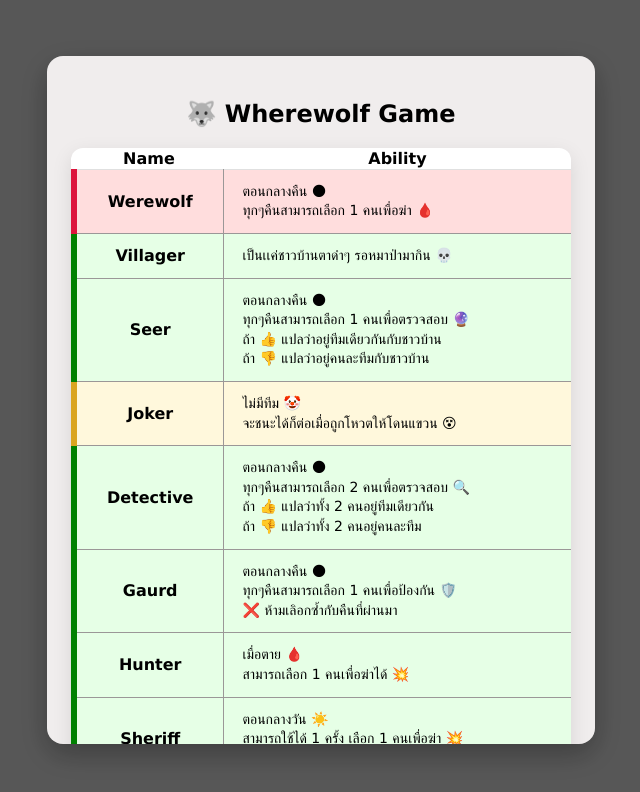
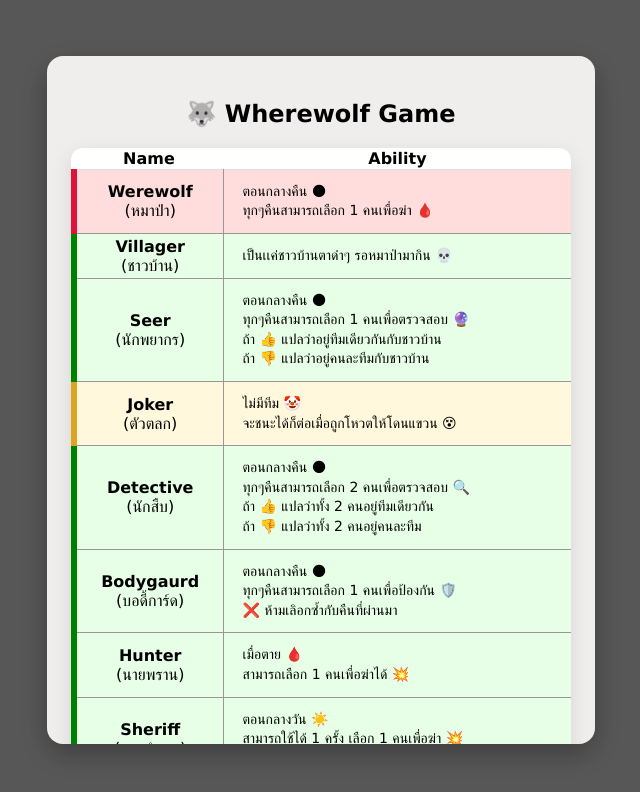
Before and after one commit to poomravint/Werewolf-Game, a React (Vite) app: page / in a window 1280 px wide. Both pictures are taken after a click on the picture 815 px from the left and 80 px from the top of the page. Shown: the top 792 px of the page, without its empty margins (319-959 px from the left). Built offline with nearby package versions, Linux system fonts and the light colour scheme.

Commit message:
Add Thai role name

```diff
--- a/src/components/Dmbox.jsx
+++ b/src/components/Dmbox.jsx
@@ -1,7 +1,9 @@
 import { use, useState } from "react";
 import "./Dmbox.css";
 import { getRoleClass } from "./roleUtils";
+import { getThaiName } from "./roleUtils";
 import SequencePopup from "./SequencePopup";
+
 
 const Dmbox = ({ result, showdmbutton }) => {
   const [buttonStatus, setButtonStatus] = useState(false);
@@ -107,7 +109,7 @@ const Dmbox = ({ result, showdmbutton }) => {
                       <span className="status-icon lover">❤️</span>
                     )}
                   </td>
-                  <td className="col-role">{player.role}</td>
+                  <td className="col-role">{player.role}<br/>({getThaiName(player.role)})</td>
                   <td className="col-flag">
                     ☠️
                     <input
--- a/src/components/RolePopup.jsx
+++ b/src/components/RolePopup.jsx
@@ -2,6 +2,9 @@ import "./RolePopup.css";
 import { roles } from "./roleUtils";
 import { getRoleClass } from "./roleUtils";
 import { getRoleAbility } from "./roleUtils";
+import { getThaiName } from "./roleUtils";
+
+
 
 const RolePopup = ({ onClose }) => {
   return (
@@ -20,7 +23,7 @@ const RolePopup = ({ onClose }) => {
             {Object.keys(roles).map((role) => (
               <tr key={role}>
 
-                <td className={`${getRoleClass(role)}`}><strong>{role}</strong></td>
+                <td className={`${getRoleClass(role)}`}><strong>{role}</strong><br />({getThaiName(role)})</td>
                 <td className={`ability-cell ${getRoleClass(role)}`}>{getRoleAbility(role)}</td>
               </tr>
             ))}
--- a/src/components/Rolebox.jsx
+++ b/src/components/Rolebox.jsx
@@ -1,35 +1,14 @@
 import { useState } from "react";
 import "./Rolebox.css";
-
+import { roles } from "./roleUtils"
 import { getRoleClass } from "./roleUtils";
 
 const Rolebox = ({ Grouprole, setGroupRole }) => {
   const [role, setRole] = useState("");
   const [deletingIndex, setdeletingIndex] = useState(null);
 
-  const roleOptions = [
-    "Villager",
-    "Werewolf",
-    "Seer",
-    "Joker",
-    "Detective",
-    "Gaurd",
-    "Hunter",
-    "Sheriff",
-    "Wolfcub",
-    "Cupid",
-    "Strongman",
-    "Silent",
-    "Priest",
-    "Nakron_guy",
-    "Serial_killer",
-    "Wolf_Hunter",
-    "Wolf_Witch",
-    "Wolf_Leader"
-
-
-  ];
-
+  //* Fetch all role from Roles
+const roleOptions = Object.keys(roles)
 
 
   const handleAddRole = () => {
--- a/src/components/SequencePopup.jsx
+++ b/src/components/SequencePopup.jsx
@@ -3,6 +3,7 @@ import "./RolePopup.css";
 import { ROLE_SEQUENCE } from "./roleUtils";
 import { getRoleClass } from "./roleUtils";
 import { getRoleAbility } from "./roleUtils";
+import { getThaiName } from "./roleUtils";
 
 const SequencePopup = ({ onClose, result }) => {
   console.log(result);
@@ -27,7 +28,7 @@ const SequencePopup = ({ onClose, result }) => {
           <tbody>
             {sequenceToShow.map((item, index) => (
               <tr key={index}>
-                <td className={`${getRoleClass(item.role)}`}><strong>{item.role}</strong></td>
+                <td className={`${getRoleClass(item.role)}`}><strong>{item.role}</strong><br />({getThaiName(item.role)})</td>
                 <td className={`ability-cell ${getRoleClass(item.role)}`}>{item.ability}</td>
               </tr>
             ))}
--- a/src/components/Showmatching.css
+++ b/src/components/Showmatching.css
@@ -51,3 +51,26 @@
 .card-back {
   transform: rotateY(180deg);
 }
+
+.role-info {
+  display: flex;
+  flex-direction: column;
+  align-items: center;
+  margin-bottom: 10px; /* 🔥 ระยะห่างจากชื่อคน */
+}
+
+.role-info h3 {
+  margin: 10;
+  font-size: 18px;
+}
+
+.role-info h5 {
+  margin: 4px 0 0 0; /* 🔥 ชิด h3 */
+  font-size: 14px;
+  font-weight: normal;
+}
+
+.player-name {
+  margin-top: 8px;
+  font-size: 14px;
+}
--- a/src/components/roleUtils.js
+++ b/src/components/roleUtils.js
@@ -1,88 +1,120 @@
 export const roles = {
   Werewolf: {
+    thainame: "หมาป่า",
     className: "role-bad",
     ability: "ตอนกลางคืน 🌑 \nทุกๆคืนสามารถเลือก 1 คนเพื่อฆ่า 🩸",
   },
   Villager: {
+    thainame: "ชาวบ้าน",
     className: "role-good",
     ability: "เป็นเเค่ชาวบ้านตาดำๆ รอหมาป่ามากิน 💀",
   },
   Seer: {
+    thainame: "นักพยากร",
     className: "role-good",
     ability:
       "ตอนกลางคืน 🌑 \nทุกๆคืนสามารถเลือก 1 คนเพื่อตรวจสอบ 🔮\nถ้า 👍 แปลว่าอยู่ทีมเดียวกันกับชาวบ้าน\nถ้า 👎 แปลว่าอยู่คนละทีมกับชาวบ้าน ",
   },
   Joker: {
+    thainame: "ตัวตลก",
     className: "role-special",
     ability: "ไม่มีทีม 🤡 \nจะชนะได้ก็ต่อเมื่อถูกโหวตให้โดนแขวน 😵",
   },
   Detective: {
+    thainame: "นักสืบ",
     className: "role-good",
     ability:
       "ตอนกลางคืน 🌑 \nทุกๆคืนสามารถเลือก 2 คนเพื่อตรวจสอบ 🔍\nถ้า 👍 แปลว่าทั้ง 2 คนอยู่ทีมเดียวกัน\nถ้า 👎 แปลว่าทั้ง 2 คนอยู่คนละทีม",
   },
-  Gaurd: {
+  Bodygaurd: {
+    thainame: "บอดี้การ์ด",
     className: "role-good",
     ability:
       "ตอนกลางคืน 🌑 \nทุกๆคืนสามารถเลือก 1 คนเพื่อป้องกัน 🛡️ \n❌ ห้ามเลิอกซ้ำกับคืนที่ผ่านมา",
   },
   Hunter: {
+    thainame: "นายพราน",
     className: "role-good",
     ability: "เมื่อตาย 🩸\nสามารถเลือก 1 คนเพื่อฆ่าได้ 💥",
   },
   Sheriff: {
+    thainame: "นายอำเภอ",
     className: "role-good",
     ability:
       "ตอนกลางวัน ☀️\nสามารถใช้ได้ 1 ครั้ง เลือก 1 คนเพื่อฆ่า 💥\n❗ถ้าคนที่ถูกฆ่าเป็นชาวบ้าน Sheriff จะตายด้วย 😵",
   },
   Wolfcub: {
+    thainame: "ลูกหมาป่า",
     className: "role-bad",
     ability:
       "เมื่อตาย 🩸\nใช้ได้ครั้งเดียวจะทำให้ทีมหมาป่าสามารถฆ่าเพิ่มได้ 1 คน 💀\n❗ถ้า Wolfcub เป็นหมาเพียงตัวเดียว จะทำถูกเปลี่ยนให้กลายเป็น Werewolf 🐺",
   },
   Cupid: {
+    thainame: "คิวปิด",
     className: "role-good",
     ability:
       "ก่อนวันแรก 🌞\nเลือก 2 คนเพื่อเป็นคู่รักกัน 💗\nถ้าคู่รักคนใดคนหนึ่งตาย จะต้องตายทั้งคู่ 💔",
   },
   Strongman: {
+    thainame: "คนถึก",
     className: "role-good",
     ability: "ตอนกลางคืน 🌑 \nถ้าถูกฆ่า จะไปตายในคืนถัดไป 😵",
   },
   Silent: {
+    thainame: "ไซเลนท์",
     className: "role-good",
     ability: "ตอนกลางคืน 🌑 \nเลือก 1 คนเพื่อใบ้ 🔇",
   },
   Priest: {
+    thainame: "บาทหลวง",
     className: "role-good",
     ability:
       "ตอนกลางคืน 🌑 \nถ้าโดนหมาป่าฆ่า 🩸 \nจะทำให้คืนถัดไปหมาป่าไม่สามารถฆ่าใครได้ ❌",
   },
   Nakron_guy: {
+    thainame: "คนคอน",
     className: "role-good",
     ability:
       "ตอนกลางวัน ☀️ \nใช้ได้ครั้งเดียว ถ้าใครสงสัยคุณ ❓\nคุณสามารถหยิบปืนเพื่อยิงเขาได้เลย 💥",
   },
   Serial_killer: {
+    thainame: "นักฆ่าต่อเนื่อง",
     className: "role-special",
     ability:
       "ตอนกลางคืน 🌑\nทุกๆคืนสามารถเลือก 1 คนเพื่อฆ่า 🔪\n❗ถ้าเริ่มวันใหม่เเล้วคนที่คุณเลือกฆ่าไม่ตาย \nคุณจะตายเอง 😵",
   },
   Wolf_Hunter: {
+    thainame: "นักล่าหมาป่า",
     className: "role-good",
     ability:
       "ตอนกลางคืน 🌑\nถ้าคุณถูกฆ่าโดยหมาป่า 🩸\nจะสุ่มหมาป่า 1 ตัวตายตามคุณไปด้วย 😵",
   },
   Wolf_Witch: {
+    thainame: "หมาป่าพยากร",
     className: "role-bad",
     ability:
       "ตอนกลางคืน 🌑\nทุกๆคืนสามารถเลือก 1 คนเพื่อตรวจสอบ 🔮\nถ้า 👍 แปลว่าคนที่คุณเช็คเป็น Seer หรือ Detective\nถ้า 👎 แปลว่าไม่ใช่ Seer หรือ Detective\n❗ถ้า Wolf Witch เป็นหมาเพียงตัวเดียว จะทำถูกเปลี่ยนให้กลายเป็น Werewolf 🐺",
   },
   Wolf_Leader: {
+    thainame: "หัวหน้าหมาป่า",
     className: "role-bad",
     ability:
       "ตอนกลางคืน 🌑\nถ้าถูกตรวจสอบโดย Seer 🔮\nSeer จะเห็นเป็นฝั่งชาวบ้าน 👍",
   },
+   Prince: {
+    thainame: "เจ้าชาย",
+    className: "role-good",
+    ability:
+      "ถ้าถูกโหวตให้แขวนจะไม่ตาย ❌ และจะเปิดเผยว่าตนคือเจ้าชาย 👑",
+  },
+  Cursed_man: {
+    thainame: "คนถูกสาป",
+    className: "role-good",
+    ability:
+      "เมื่อถูกตรวจสอบจะถือว่าเป็นฝั่งหมาป่า 🐺",
+  },
+
+
 };
 
 export const ROLE_SEQUENCE = [
@@ -131,7 +163,7 @@ export const ROLE_SEQUENCE = [
     ability: "🌑 เลือกใบ้ผู้เล่น 1 คน 🤐",
   },
   {
-    role: "Gaurd",
+    role: "Bodygaurd",
     ability: "🌑 เลือกปกป้องผู้เล่น 1 คน 🛡️ (ห้ามซ้ำกับคืนล่าสุด)",
   },
 ];
@@ -140,6 +172,8 @@ export const ROLE_SEQUENCE = [
 //   return roleAbilityMap[role];
 // };
 
+export const getThaiName = (role) => roles[role]?.thainame;
+
 export const getRoleClass = (role) => roles[role]?.className;
 
 export const getRoleAbility = (role) => roles[role]?.ability;
```
Also changed, not shown: src/components/card.jsx (+9 -2 lines).
